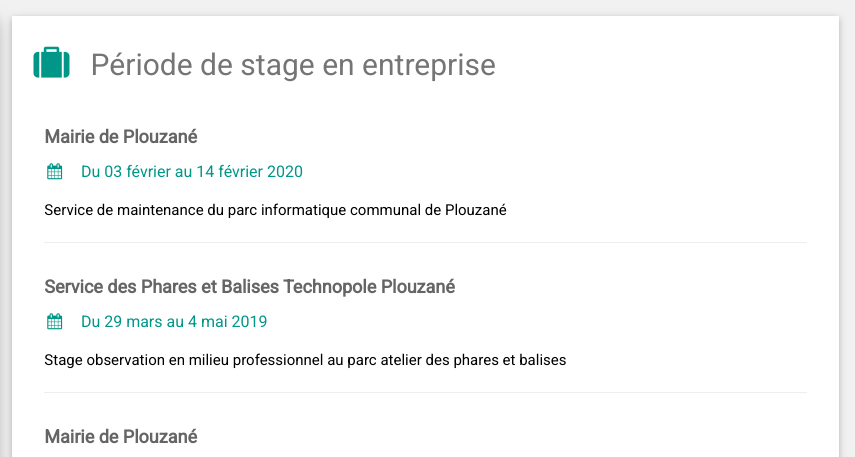
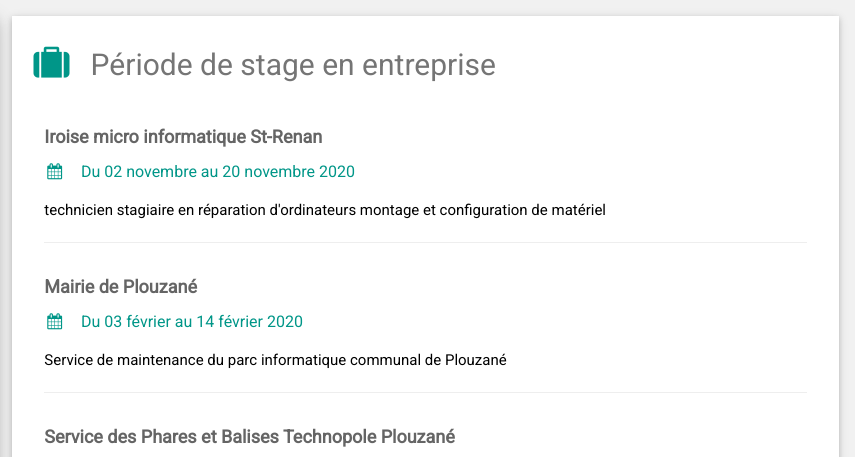
Before and after one commit to Raphael-Helias/Raphael-Helias.github.io, a plain HTML site: page index.html in a window 1280 px wide. Shown: the top 457 px of the page, 425-1280 px from the left. Drawn offline with nearby package versions, Linux system fonts and the light colour scheme.

Commit message:
mise à jour du site web

```diff
--- a/index.html
+++ b/index.html
@@ -15,10 +15,10 @@ html,body,h1,h2,h3,h4,h5,h6 {font-family: "Roboto", sans-serif}
 <!-- Page Container -->
 <div class="w3-content w3-margin-top" style="max-width:1400px;">
 
-  <!-- The Grid -->
+  <!--  Grid -->
   <div class="w3-row-padding">
 
-    <!-- Left Column -->
+    <!--  Colone de droite -->
     <div class="w3-third">
 
       <div class="w3-white w3-text-grey w3-card-4">
@@ -68,26 +68,37 @@ html,body,h1,h2,h3,h4,h5,h6 {font-family: "Roboto", sans-serif}
         </div>
       </div><br>
 
-    <!-- End Left Column -->
-    </div>
+    <!-- fin de colone de droite  -->
 
-    <!-- Right Column -->
+
+    <!-- colonne de gauche  -->
+
+  </div>
     <div class="w3-twothird">
-
-      <div class="w3-container w3-card w3-white w3-margin-bottom">
+     <div class="w3-container w3-card w3-white w3-margin-bottom">
         <h2 class="w3-text-grey w3-padding-16"><i class="fa fa-suitcase fa-fw w3-margin-right w3-xxlarge w3-text-teal"></i>Période de stage en entreprise</h2>
         <div class="w3-container">
-          <h5 class="w3-opacity"><b> Mairie de Plouzané</b></h5>
-          <h6 class="w3-text-teal"><i class="fa fa-calendar fa-fw w3-margin-right"></i>Du 03 février au 14 février 2020 </h6>
+          <h5 class="w3-opacity"><b>Iroise micro informatique St-Renan</b></h5>
+          <h6 class="w3-text-teal"><i class="fa fa-calendar fa-fw w3-margin-right"></i>Du 02 novembre  au 20  novembre  2020 </h6>
+          <p> technicien stagiaire en réparation d'ordinateurs montage et configuration de matériel   </p>
+          <hr>
+        </div>
+
+        <div class="w3-container">
+          <h5 class="w3-opacity"><b>Mairie de Plouzané </b></h5>
+          <h6 class="w3-text-teal"><i class="fa fa-calendar fa-fw w3-margin-right"></i>Du 03 février au 14 février 2020</h6>
           <p>Service de maintenance du parc informatique communal de Plouzané </p>
           <hr>
         </div>
+
+
         <div class="w3-container">
           <h5 class="w3-opacity"><b>Service des Phares et Balises Technopole Plouzané </b></h5>
           <h6 class="w3-text-teal"><i class="fa fa-calendar fa-fw w3-margin-right"></i>Du 29 mars  au 4 mai 2019</h6>
           <p>Stage observation en milieu professionnel au parc atelier des phares et balises </p>
           <hr>
         </div>
+
         <div class="w3-container">
           <h5 class="w3-opacity"><b>Mairie de Plouzané</b></h5>
           <h6 class="w3-text-teal"><i class="fa fa-calendar fa-fw w3-margin-right"></i>01 février au 08 février 2019 </h6>
```
